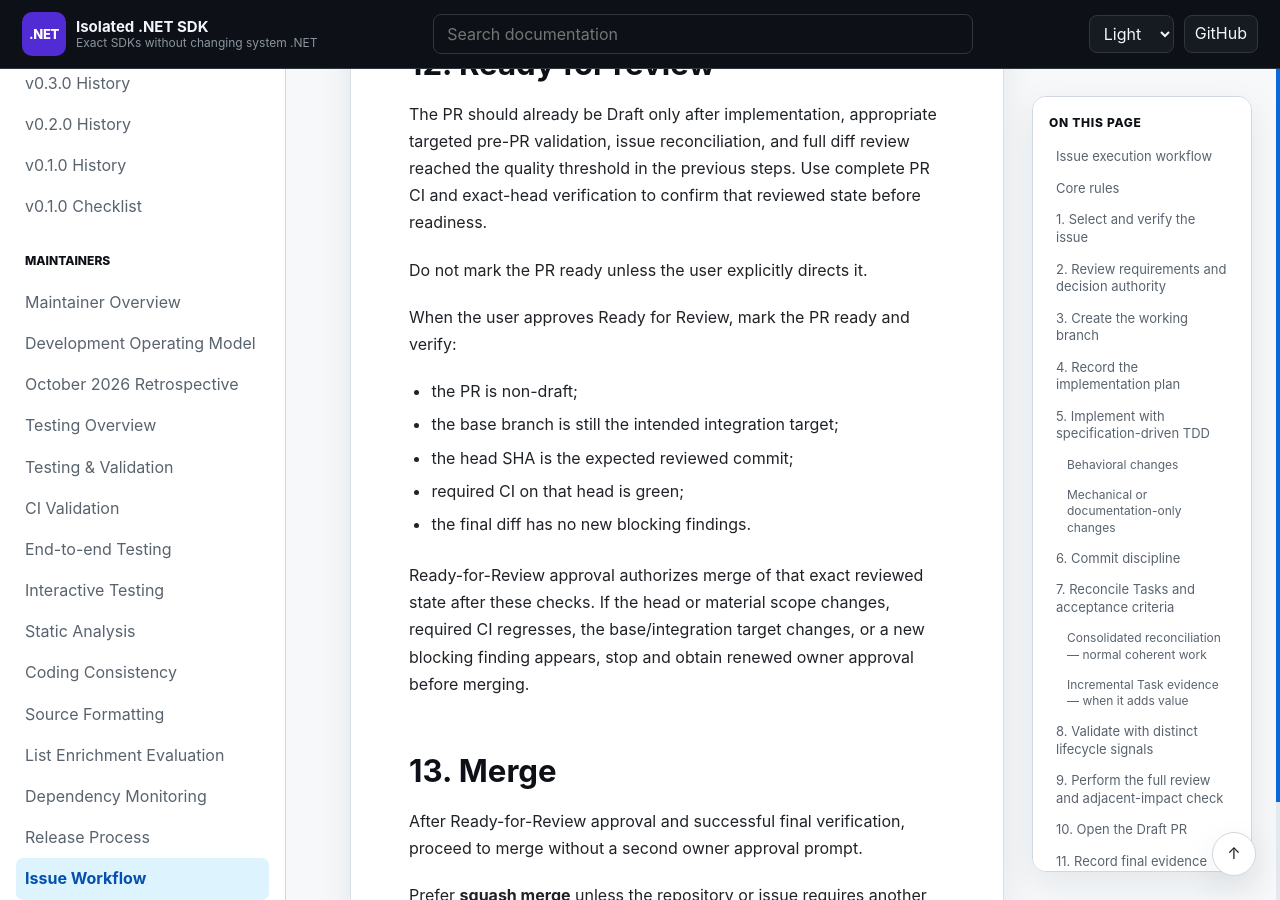
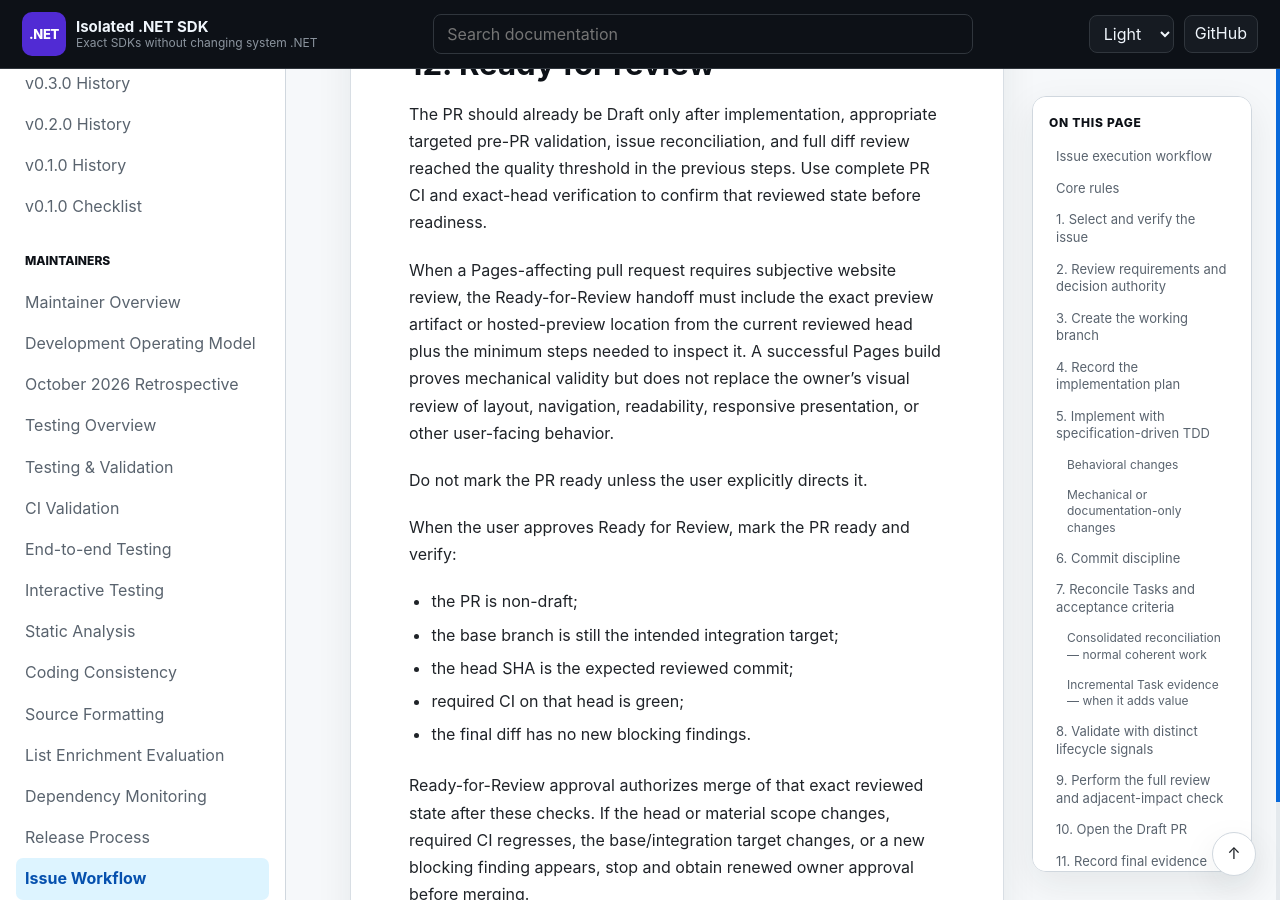
Before and after one commit to infoconex/isolated-dotnet-sdk, a Jekyll site: the page built from docs/maintainers/issues/issue-workflow.md, in a window 1280 px wide and 900 px high, scrolled down 12291 px. Built offline with Jekyll 4.4.1, drawn with Linux system fonts in a browser that asks for light colours; our own code applies the rules of GitHub Pages for plain Markdown files.

Commit message:
docs: include Pages preview in review handoff

```diff
--- a/docs/maintainers/issues/issue-workflow.md
+++ b/docs/maintainers/issues/issue-workflow.md
@@ -251,6 +251,8 @@ If no user judgment remains other than an explicit lifecycle approval gate, say
 
 The PR should already be Draft only after implementation, appropriate targeted pre-PR validation, issue reconciliation, and full diff review reached the quality threshold in the previous steps. Use complete PR CI and exact-head verification to confirm that reviewed state before readiness.
 
+When a Pages-affecting pull request requires subjective website review, the Ready-for-Review handoff must include the exact preview artifact or hosted-preview location from the current reviewed head plus the minimum steps needed to inspect it. A successful Pages build proves mechanical validity but does not replace the owner's visual review of layout, navigation, readability, responsive presentation, or other user-facing behavior.
+
 Do not mark the PR ready unless the user explicitly directs it.
 
 When the user approves Ready for Review, mark the PR ready and verify:
```
